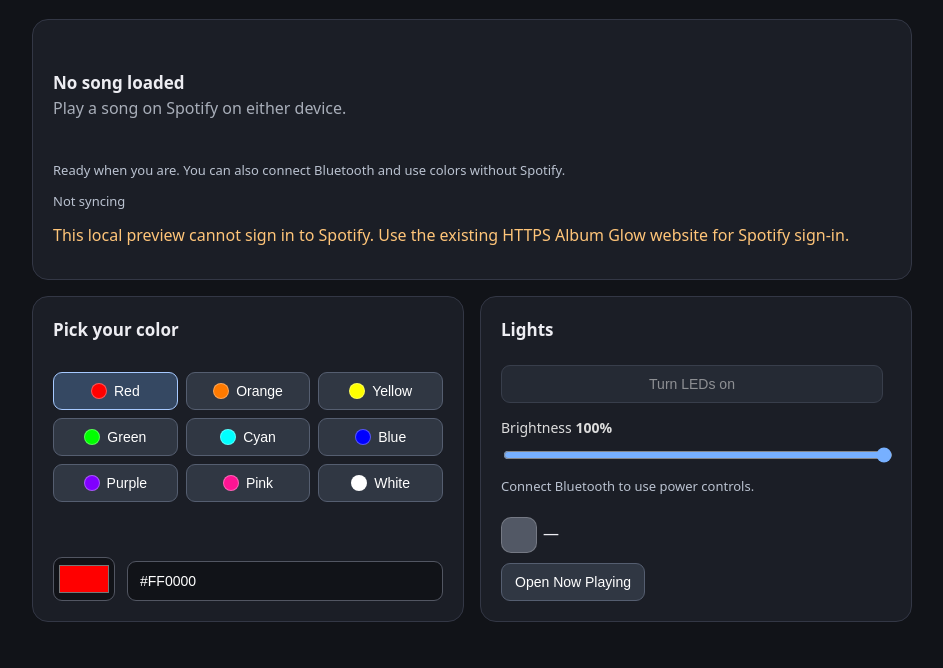
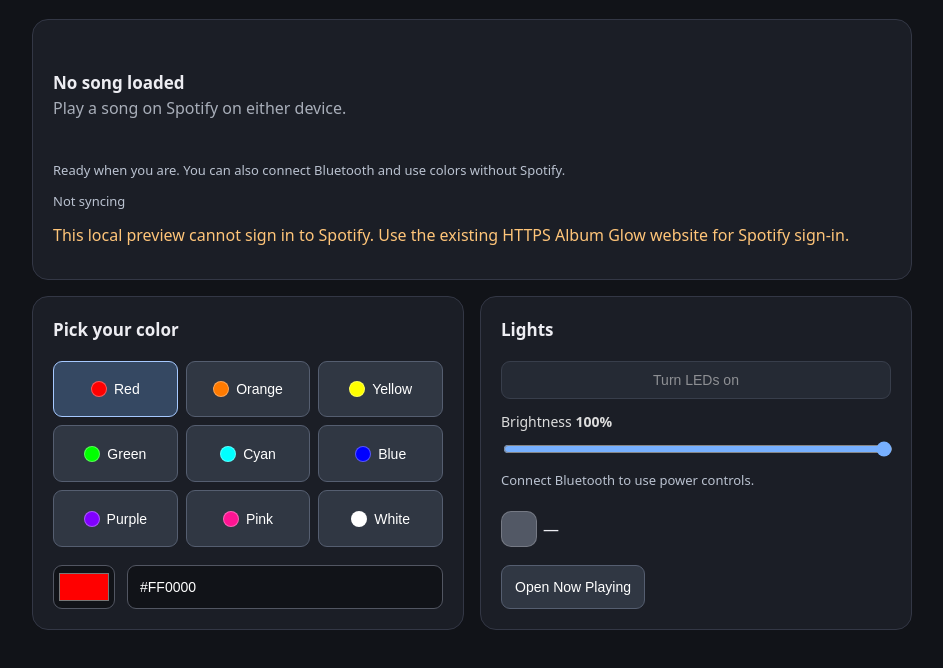
Before and after one commit to alexnemy/LED-lights, a website: page index.html in a window 1280 px wide. Shown: the part 122-790 px from the top of the page, without its empty margins (168-1111 px from the left). Drawn offline with Linux system fonts and the light colour scheme.

Commit message:
Even out spacing around dashboard controls (#23)
* Even out spacing around dashboard controls

* Match the lower control heights for exact spacing

```diff
--- a/index.html
+++ b/index.html
@@ -12,7 +12,7 @@
     main{max-width:880px;margin:auto}h1{font-size:clamp(27px,4vw,38px);margin:0 0 6px}
     h2{font-size:17px;margin:0 0 15px}p{color:#babec8;margin:8px 0}
     a{color:#a6c9ff}code{background:#232631;padding:3px 5px;border-radius:4px}
-    .sub{margin-bottom:22px}.grid{display:grid;grid-template-columns:1fr 1fr;gap:16px}
+    .sub{margin-bottom:22px}.grid{--control-gap:18px;display:grid;grid-template-columns:1fr 1fr;column-gap:16px}
     .panel{background:#1b1e26;border:1px solid #333745;border-radius:16px;padding:20px;margin-bottom:16px}
     .wide{grid-column:1/-1}label{display:block;color:#ddd;font-size:14px;margin:12px 0 6px}
     input,select{width:100%;background:#111318;color:#fff;border:1px solid #525662;border-radius:9px;padding:11px 12px;font-size:14px}
@@ -30,16 +30,20 @@
     .heading-actions{display:flex;flex-wrap:wrap;align-items:center;gap:16px}
     .heading h1{margin:0}.heading button{margin:0;flex-shrink:0}
     #startupBtn{font-size:18px;padding:13px 22px}#startupStatus{margin-bottom:0}
-    .preset-grid{display:grid;grid-template-columns:repeat(3,minmax(0,1fr));gap:8px;margin:14px 0}
+    .preset-grid{display:grid;grid-template-columns:repeat(3,minmax(0,1fr));gap:8px;margin:0}
     .redirect-controls{display:flex;align-items:center;gap:8px}.redirect-controls input{min-width:0}.redirect-controls button{margin:0}
     .preset{display:flex;align-items:center;justify-content:center;gap:7px;margin:0;padding:10px 6px;min-width:0}
     .preset-dot{width:16px;height:16px;border-radius:50%;background:var(--preset);border:1px solid #ffffff55;flex-shrink:0}
     .preset[aria-pressed="true"]{border-color:#a6c9ff;background:#354862}
-    .grid > .panel{display:flex;flex-direction:column}
-    .color-controls{display:flex;gap:12px;align-items:end;flex-wrap:wrap;margin-top:auto}
-    .color-controls input{display:block}
-    .light-color{margin:10px 0}
-    #nowPlayingBtn{align-self:flex-start;margin:auto 0 0}
+    .grid > .panel{display:grid;grid-row:span 4;grid-template-rows:subgrid;row-gap:0}
+    .grid > .panel h2{margin:0 0 var(--control-gap)}
+    .color-controls{display:flex;gap:12px;align-items:end;flex-wrap:wrap;margin-top:var(--control-gap)}
+    .color-controls input{display:block;min-height:44px}
+    .light-controls{display:flex;flex-direction:column}
+    #ledPowerBtn{margin:0}
+    .light-color{display:flex;align-items:center;gap:6px;margin-top:auto;padding-top:10px}
+    .light-color .swatch{margin:0}
+    #nowPlayingBtn{justify-self:start;align-self:end;min-height:44px;margin:var(--control-gap) 0 0}
     input[type="color"]{width:62px;height:44px;padding:3px;cursor:pointer}
     .hex-control{flex:1;min-width:140px}
     .now>div{min-width:0;overflow-wrap:anywhere}.cover{flex-shrink:0}
@@ -127,19 +131,21 @@
         <button class="preset" type="button" data-color="#FF1493" aria-pressed="false"><span class="preset-dot" style="--preset:#FF1493" aria-hidden="true"></span>Pink</button>
         <button class="preset" type="button" data-color="#FFFFFF" aria-pressed="false"><span class="preset-dot" style="--preset:#FFFFFF" aria-hidden="true"></span>White</button>
       </div>
-      <div class="state" id="manualStatus" role="status"></div>
       <div class="color-controls">
         <input id="manualPicker" type="color" value="#ff0000" aria-label="Color picker">
         <div class="hex-control"><input id="manualHex" value="#FF0000" placeholder="#FF0000" maxlength="7" spellcheck="false" autocomplete="off" aria-label="Hex color" aria-describedby="manualStatus"></div>
       </div>
+      <div class="state" id="manualStatus" role="status"></div>
     </section>
     <section class="panel">
       <h2>Lights</h2>
-      <button id="ledPowerBtn" type="button" disabled>Turn LEDs on</button>
-      <label for="ledBrightness">Brightness <strong id="ledBrightnessValue">100%</strong></label>
-      <input id="ledBrightness" type="range" min="0" max="100" value="100" step="1" style="padding:0;accent-color:#77b0ff">
-      <div class="state" id="ledControlsStatus">Connect Bluetooth to use power controls.</div>
-      <div class="light-color"><span id="swatch" class="swatch" style="background:#525865"></span><span id="colorCode">—</span></div>
+      <div class="light-controls">
+        <button id="ledPowerBtn" type="button" disabled>Turn LEDs on</button>
+        <label for="ledBrightness">Brightness <strong id="ledBrightnessValue">100%</strong></label>
+        <input id="ledBrightness" type="range" min="0" max="100" value="100" step="1" style="padding:0;accent-color:#77b0ff">
+        <div class="state" id="ledControlsStatus">Connect Bluetooth to use power controls.</div>
+        <div class="light-color"><span id="swatch" class="swatch" style="background:#525865"></span><span id="colorCode">—</span></div>
+      </div>
       <button id="nowPlayingBtn" type="button" aria-haspopup="dialog">Open Now Playing</button>
     </section>
   </div>
```
